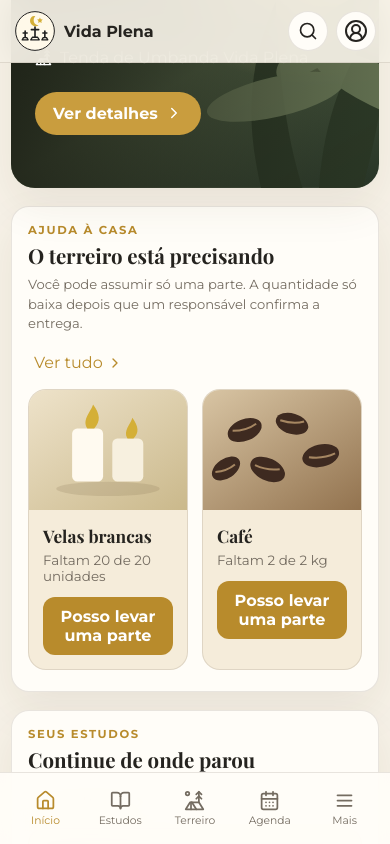
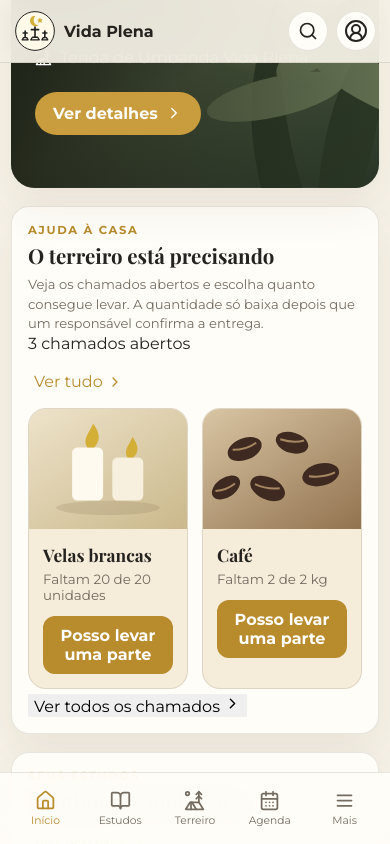
Before and after one commit to Lexissantosz/tenda-vida-plena, a React (Vite) app: page / in a window 390 px wide. Both pictures are taken after a click on the button 195 px from the left and 927 px from the top of the page. Shown: the part 348-1192 px from the top of the page. Built offline with nearby package versions, Linux system fonts and the light colour scheme.

Commit message:
feat: destaca chamados na home mobile

```diff
--- a/src/App.tsx
+++ b/src/App.tsx
@@ -214,12 +214,13 @@ function App() {
           </div>
         </section>
 
-        <section className="panel">
-          <div className="section-heading">
+        <section className="panel calls-highlight-panel">
+          <div className="section-heading calls-heading">
             <div>
               <p className="eyebrow">Ajuda à casa</p>
               <h3>O terreiro está precisando</h3>
-              <p>Você pode assumir só uma parte. A quantidade só baixa depois que um responsável confirma a entrega.</p>
+              <p>Veja os chamados abertos e escolha quanto consegue levar. A quantidade só baixa depois que um responsável confirma a entrega.</p>
+              <span className="open-calls-count">{calls.filter((call) => call.remaining > 0).length} chamados abertos</span>
             </div>
             {canManageHouse ? (
               <button className="admin-action-button" onClick={() => setCallModalOpen(true)}>
@@ -260,6 +261,10 @@ function App() {
               </article>
             ))}
           </div>
+
+          <button className="calls-footer-button" onClick={() => navigate('Terreiro')}>
+            Ver todos os chamados <ChevronRight size={17} />
+          </button>
         </section>
 
         <section className="two-column">
```
